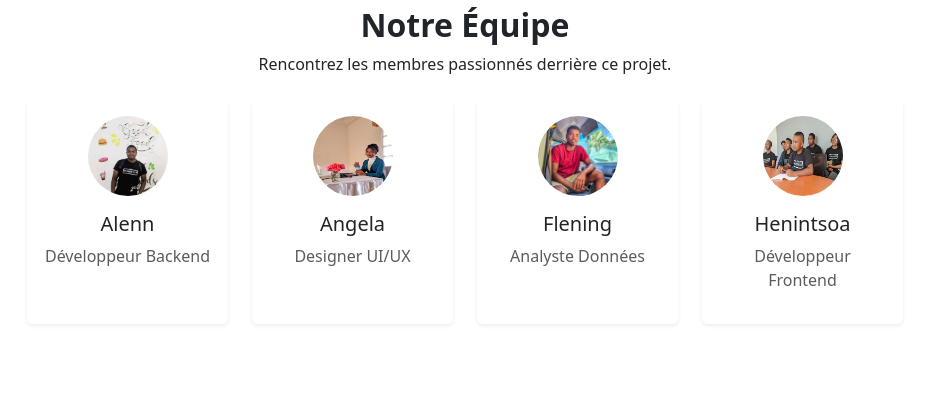
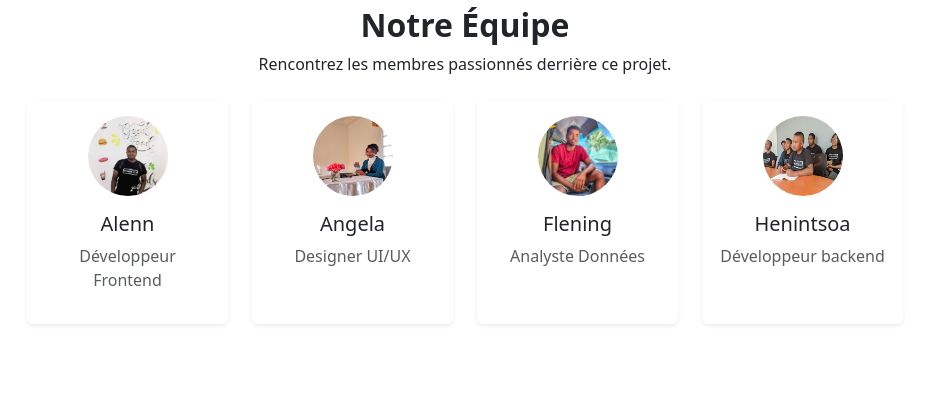
Before and after one commit to HenintsoaRakoto/ETL_project, a Django app: page / in a window 1280 px wide. Shown: the part 1065-1485 px from the top of the page, without its empty margins (175-1104 px from the left). Run offline with Django 5.2, Linux system fonts and the light colour scheme; some libraries are stand-ins or nearby versions; some web fonts are replaced.

Commit message:
modification du page d'accueil

```diff
--- a/etl/templates/etl/home.html
+++ b/etl/templates/etl/home.html
@@ -66,7 +66,7 @@
                     <div class="card h-100 shadow-sm border-0 text-center p-3">
                         <img src="{% static 'assets/img/Alenn.jpg' %}" class="rounded-circle mx-auto d-block" width="80" height="80">
                         <h5 class="mt-3">Alenn</h5>
-                        <p class="text-muted">Développeur Backend</p>
+                        <p class="text-muted">Développeur Frontend</p>
                     </div>
                 </div>
                 <div class="col">
@@ -87,7 +87,7 @@
                     <div class="card h-100 shadow-sm border-0 text-center p-3">
                         <img src="{% static 'assets/img/henintsoa.jpg' %}" class="rounded-circle mx-auto d-block" width="80" height="80">
                         <h5 class="mt-3">Henintsoa</h5>
-                        <p class="text-muted">Développeur Frontend</p>
+                        <p class="text-muted">Développeur backend</p>
                     </div>
                 </div>
             </div>
```
Also changed, not shown: requirements.txt (+194 -2 lines).
